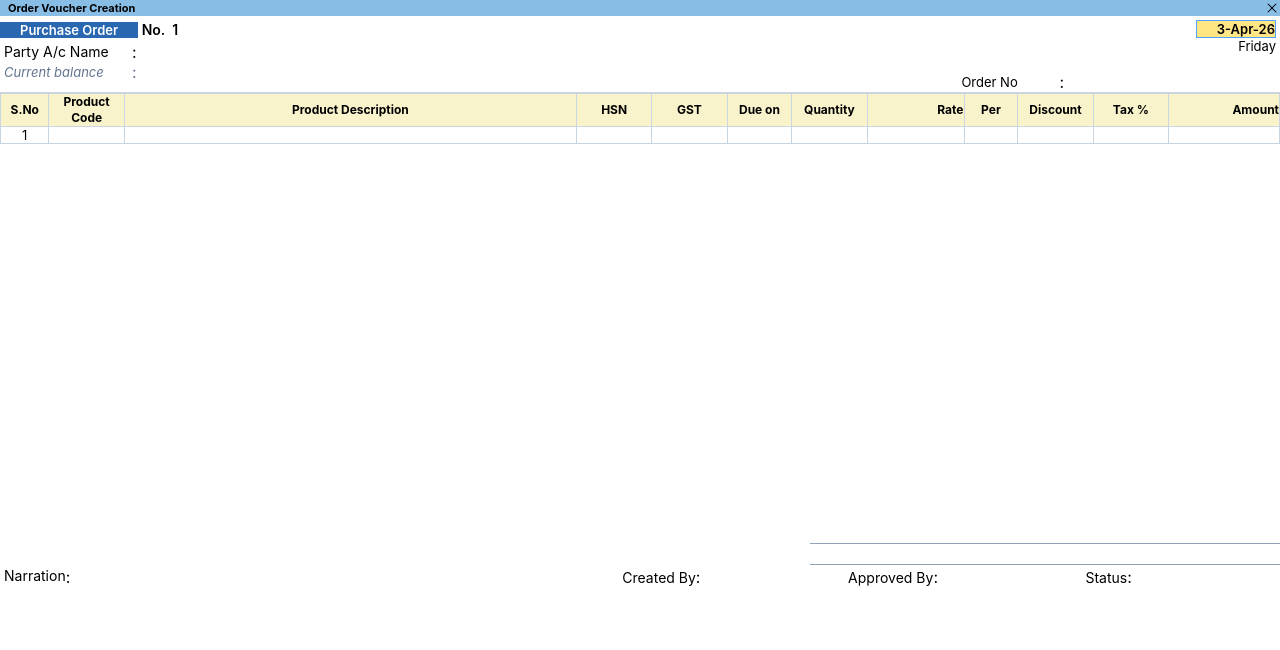
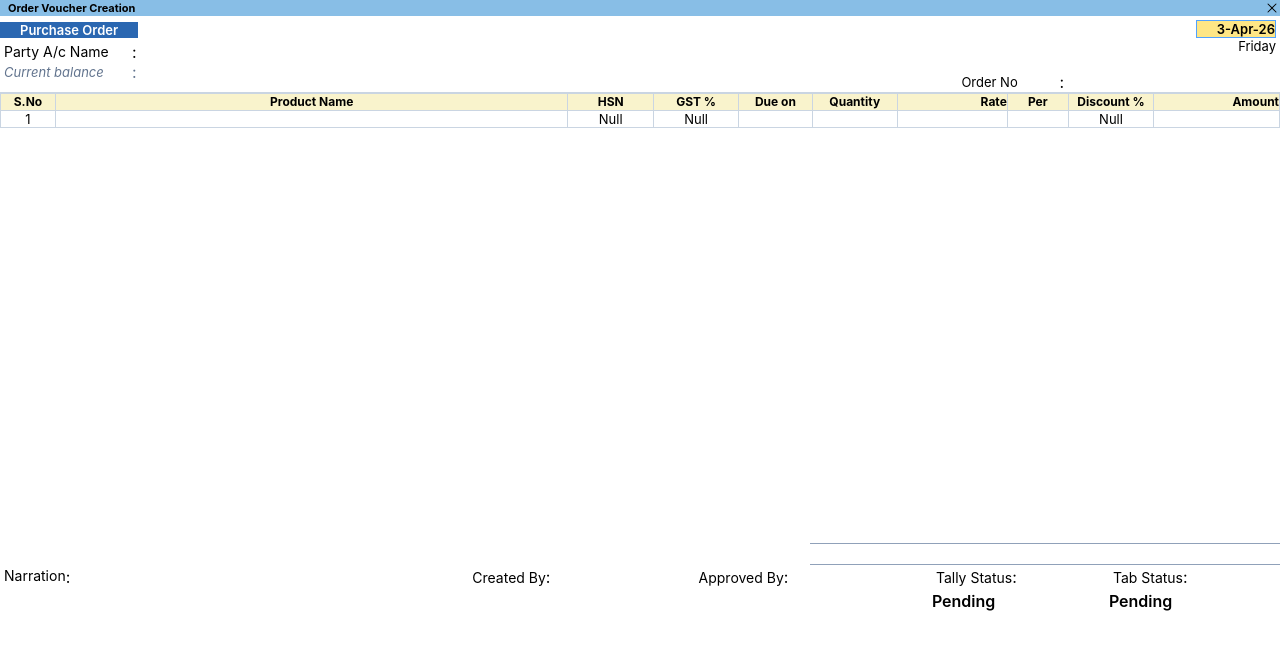
Before and after one commit to alibabakutty/kanishka_frontend_with_docker, a React (Vite) app: page /purchase_order in a window 1280 px wide. Shown: the top 650 px of the page. Built offline with nearby package versions, Linux system fonts and the light colour scheme.

Commit message:
now almost success to fetch purchase order for read only

```diff
--- a/src/components/purchase_order/PurchaseOrder.jsx
+++ b/src/components/purchase_order/PurchaseOrder.jsx
@@ -2,9 +2,8 @@ import { useEffect, useRef, useState } from "react";
 import axios from "axios";
 import Title from "../utils/Title";
 import Header from "../utils/Header";
-import SelectArea from "../utils/SelectArea";
 import VoucherSub from "../utils/VoucherSub";
-import Footer from "../utils/Footer"; // Import the new Footer component
+import Footer from "../utils/Footer";
 import { useParams } from "react-router-dom";
 
 const PurchaseOrder = () => {
@@ -50,7 +49,7 @@ const PurchaseOrder = () => {
     const [narration, setNarration] = useState("");
     const [createdBy, setCreatedBy] = useState("");
     const [approvedBy, setApprovedBy] = useState("");
-    const [status, setStatus] = useState("");
+    const [status, setStatus] = useState("pending");
     const [stockItem] = useState([
         { productCode: "10001", label: "Aquafina 1L", quantity: 40 },
         { productCode: "10002", label: "Kinley 1L", quantity: 40 },
@@ -64,6 +63,62 @@ const PurchaseOrder = () => {
     const display = tableData.length > 1 ? [{ label: "♦ End of List" }, ...filteredStockItem] : filteredStockItem
     const [totalQuantity, setTotalQuantity] = useState("");
     const [totalAmount, setTotalAmount] = useState("");
+
+    useEffect(() => {
+        const fetchOrderData = async () => {
+            try {
+                const token = localStorage.getItem('token');
+                const response = await axios.get(`http://localhost:8080/api/v1/purchase-orders/${id}`, {
+                    headers: { 'Authorization': `Bearer ${token}`}
+                });
+
+                const data = response.data;
+                // map api
+                setHeaderData({
+                    customerName: data.partyLedgerName,
+                    voucherNo: data.voucherNumber,
+                    voucherDate: data.voucherDate,
+                    voucherType: data.voucherType,
+                    orderNo: data.orderNo
+                });
+                // map inventoryentries to your tabledata state
+                if (data.inventoryEntries && data.inventoryEntries.length > 0){
+                    const mapperTableData = data.inventoryEntries.map(entry => ({
+                        productCode: entry.itemName,
+                        description: entry.itemName,
+                        hsn: '',
+                        gst: '',
+                        dueOn: data.voucherDate,
+                        quantity: entry.billedQty,
+                        rate: entry.itemRate,
+                        uom: entry.itemUom,
+                        discount: "",
+                        amount: Math.abs(entry.itemAmount).toFixed(2),
+                        allocation: [
+                            {
+                                dueOn: data.voucherDate,
+                                location: "♦ Any",
+                                batchNo: "♦ Any",
+                                quantity: entry.billedQty,
+                                rate: entry.itemRate,
+                                uom: entry.itemUom,
+                                discount: "",
+                                amount: Math.abs(entry.itemAmount).toFixed(2),
+                            }
+                        ]
+                    }));
+                    setTableData(mapperTableData);
+                }
+            } catch (error) {
+                console.error('Failed to fetch order:', error);
+                alert("Error fetching order details")
+            }
+        };
+
+        if (id){
+            fetchOrderData();
+        }
+    }, [id]);
 
     const handleInputChange = (e, rowIndex) => {
         const { value, name } = e.target;
@@ -207,7 +262,7 @@ const PurchaseOrder = () => {
 
     const onSelected = (e, item, rowIndex) => {
         const updatedTable = [...tableData];
-        updatedTable[rowIndex].productCode = item.label;
+        updatedTable[rowIndex].description = item.label;
         setSelectionItem(item.label);
         if (item.label !== "♦ End of List") {
             setShowSubForm(true);
@@ -279,17 +334,14 @@ const PurchaseOrder = () => {
                                     <th className="w-11.25 text-center border border-slate-300">
                                         S.No
                                     </th>
-                                    <th className="w-17.5 text-center border border-slate-300">
-                                        Product Code
-                                    </th>
                                     <th className="w-105 text-center border border-slate-300">
-                                        Product Description
+                                        Product Name
                                     </th>
                                     <th className="w-17.5 text-center border border-slate-300">
                                         HSN
                                     </th>
                                     <th className="w-17.5 text-center border border-slate-300">
-                                        GST
+                                        GST %
                                     </th>
                                     <th className="w-15 text-center border border-slate-300">
                                         Due on
@@ -304,11 +356,11 @@ const PurchaseOrder = () => {
                                         Per
                                     </th>
                                     <th className="w-17.5 text-center border border-slate-300">
-                                        Discount
+                                        Discount %
                                     </th>
-                                    <th className="w-17.5 text-center border border-slate-300">
+                                    {/* <th className="w-17.5 text-center border border-slate-300">
                                         Tax %
-                                    </th>
+                                    </th> */}
                                     <th className="w-25.75 text-right border border-slate-300">
                                         Amount
                                     </th>
@@ -323,41 +375,32 @@ const PurchaseOrder = () => {
                                         <td className="text-center border border-slate-300 bg-white">
                                             {rowIndex + 1}
                                         </td>
-                                        <td className="text-center border border-slate-300 bg-white">
+                                        <td className="border border-slate-300 bg-white">
                                             <input
-                                                ref={(input) =>
-                                                    (tableRefs.current[rowIndex * 2 + 0] = input)
-                                                }
-                                                onChange={(e) => handleInputChange(e, rowIndex)}
                                                 type="text"
+                                                ref={(input) => (tableRefs.current[rowIndex * 2 + 0] = input)}
                                                 className="w-full outline-0 focus:bg-amber-300"
-                                                name="productCode"
-                                                value={item.productCode}
-                                                onKeyDown={(e) => handleSelect(e, display, rowIndex)}
+                                                name="item.description"
+                                                value={item.description}
+                                                onKeyDown={(e) => {
+                                                    if (e.key === 'Enter') {
+                                                        setShowSubForm(true)
+                                                    }
+                                                }}
                                                 onFocus={() => {
                                                     setShowProduct(true);
                                                     setFocusedRow(rowIndex);
                                                 }}
                                                 onBlur={() => setShowProduct(false)}
                                             />
-                                            {showProduct && (
-                                                <SelectArea
-                                                    title="List of Stock Items"
-                                                    selectIndex={selectedProduct}
-                                                    data={display}
-                                                    onHandle={onSelected}
-                                                    extraParams={rowIndex}
-                                                />
-                                            )}
-                                        </td>
-                                        <td className="border border-slate-300 bg-white">
-                                            {item.description}
                                         </td>
                                         <td className="text-center border border-slate-300 bg-white">
-                                            {item.hsn}
+                                            {/* {item.hsn} */}
+                                            { "Null" }
                                         </td>
                                         <td className="text-center border border-slate-300 bg-white">
-                                            {item.gst ? item.gst + ' %' : ''}
+                                            {/* {item.gst ? item.gst + ' %' : ''} */}
+                                            { "Null" }
                                         </td>
                                         <td className="text-center border border-slate-300 bg-white">
                                             {item.dueOn}
@@ -372,10 +415,8 @@ const PurchaseOrder = () => {
                                             {item.uom}
                                         </td>
                                         <td className="text-center border border-slate-300 bg-white">
-                                            {item.discount ? item.discount + ' %' : ''}
-                                        </td>
-                                        <td className="text-center border border-slate-300 bg-white">
-                                            {item.tax ? item.tax + ' %' : ''}
+                                            {/* {item.discount ? item.discount + ' %' : ''} */}
+                                            { "Null" }
                                         </td>
                                         <td className="border border-slate-300 bg-white cursor-default">
                                             <input
@@ -388,7 +429,7 @@ const PurchaseOrder = () => {
                                                     (tableRefs.current[rowIndex * 2 + 1] = input)
                                                 }
                                                 onKeyDown={(e) => handleKeyDown(e, rowIndex, 1)}
-                                                readOnly
+                                                // readOnly
                                             />
                                         </td>
                                     </tr>
--- a/src/components/utils/Footer.jsx
+++ b/src/components/utils/Footer.jsx
@@ -37,7 +37,7 @@ const Footer = ({
                             }
                         }
                     }}
-                    className="h-5 text-[13px] resize-none focus:bg-[#fee8af] overflow-hidden outline-0 focus:border focus:border-blue-400 w-137.5 bg-transparent"
+                    className="h-5 text-[13px] resize-none focus:bg-[#fee8af] overflow-hidden outline-0 focus:border focus:border-blue-400 w-100 bg-transparent"
                     rows={1}
                 />
             </div>
@@ -46,7 +46,7 @@ const Footer = ({
                     <label className="text-[14px]" htmlFor="createdBy">
                         Created By
                     </label>
-                    <span className="mr-0.5">:</span>
+                    <span className="mr-1">:</span>
                     <input
                         type="text"
                         id="createdBy"
@@ -56,10 +56,10 @@ const Footer = ({
                     />
                 </div>
                 <div>
-                    <label className="text-[14px]" htmlFor="approvedBy">
+                    <label className="text-[14px] ml-1" htmlFor="approvedBy">
                         Approved By
                     </label>
-                    <span className="mr-0.5">:</span>
+                    <span className="mr-1">:</span>
                     <input
                         type="text"
                         id="approvedBy"
@@ -69,16 +69,29 @@ const Footer = ({
                     />
                 </div>
                 <div>
-                    <label className="text-[14px]" htmlFor="status">
-                        Status
+                    <label className="text-[14px] ml-1" htmlFor="status">
+                        Tally Status
                     </label>
-                    <span className="mr-0.5">:</span>
+                    <span className="mr-1">:</span>
                     <input
                         type="text"
                         id="status"
                         value={status}
                         onChange={(e) => setStatus(e.target.value)}
-                        className="w-37.5 h-5 resize-none focus:bg-[#fee8af] overflow-hidden outline-0 focus:border focus:border-blue-400 bg-transparent"
+                        className="w-24 h-5 resize-none focus:bg-[#fee8af] overflow-hidden outline-0 focus:border focus:border-blue-400 bg-transparent capitalize font-semibold"
+                    />
+                </div>
+                <div>
+                    <label className="text-[14px] ml-1" htmlFor="status">
+                        Tab Status
+                    </label>
+                    <span className="mr-1">:</span>
+                    <input
+                        type="text"
+                        id="status"
+                        value={status}
+                        onChange={(e) => setStatus(e.target.value)}
+                        className="w-24 h-5 resize-none focus:bg-[#fee8af] overflow-hidden outline-0 focus:border focus:border-blue-400 bg-transparent capitalize font-semibold"
                     />
                 </div>
             </div>
--- a/src/components/utils/Header.jsx
+++ b/src/components/utils/Header.jsx
@@ -1,4 +1,3 @@
-import SelectArea from './SelectArea';
 import { useEffect, useState } from 'react';
 
 const Header = ({ title, inputRefs, data, setData, tableRefs, isForex }) => {
@@ -6,19 +5,9 @@ const Header = ({ title, inputRefs, data, setData, tableRefs, isForex }) => {
 	const [selectIndex, setSelectIndex] = useState(0);
 	const [date, setDate] = useState({
 		startDate: '',
-		day:''
+		day: ''
 	})
-	const [customerName] = useState([
-		{ label: 'Ramco' },
-		{ label: 'Coramandal' },
-		{ label: 'Tnpl Ltd' },
-		{ label: 'JSWD' },
-		{ label: 'ASDF' },
-		{ label: 'QWER' },
-		{ label: 'ZXCV' },
-		{ label: 'HJKL' },
-		{ label: 'UIOP' },
-	]);
+	const [customerName] = useState([]);
 	const [filteredCustomer, setFilteredCustomer] = useState(customerName);
 
 	const handleChange = (e) => {
@@ -38,87 +27,69 @@ const Header = ({ title, inputRefs, data, setData, tableRefs, isForex }) => {
 		}
 	};
 
-	const handleFocus = (value) => {
-		setShowCustomer(true);
 
-		// Reset the filtered list to the full list of customers
-		setFilteredCustomer(customerName);
+	useEffect(() => {
+		setTimeout(() => {
+			inputRefs.current[0]?.focus();
+			inputRefs.current[0]?.setSelectionRange(0, 0);
+		}, 0);
+		// call formatter with the fetched data if it exists
+		if (data.voucherDate) {
+			dateFormatter(data.voucherDate);
+		} else {
+			dateFormatter()
+		}
 
-		if (value) {
-			// Find the index based on the input value before resetting
-			const index = customerName.findIndex((item) =>
-				item.label.toLowerCase().includes(value.toLowerCase())
-			);
-			// Set the select index to the matching customer or 0 if no match
-			setSelectIndex(index !== -1 ? index : 0);
-		} else {
-			// If no value, set the index to the first item
-			setSelectIndex(0);
+	}, [data.voucherDate]);
+
+	const dateFormatter = (inputdate) => {
+		const monthsShort = ['Jan', 'Feb', 'Mar', 'Apr', 'May', 'Jun', 'Jul', 'Aug', 'Sep', 'Oct', 'Nov', 'Dec'];
+
+		const parseDate = (dateString) => {
+			if (!dateString) return new Date();
+
+			// Try parsing standard ISO format (YYYY-MM-DD) first
+			const standardDate = new Date(dateString);
+			if (!isNaN(standardDate.getTime())) return standardDate;
+
+			// Fallback to your custom dash/dot/slash logic
+			const parts = dateString.split(/[-./]/);
+			if (parts.length === 3) {
+				let day = Number(parts[0]);
+				let month = isNaN(parts[1])
+					? monthsShort.indexOf(parts[1].charAt(0).toUpperCase() + parts[1].slice(1, 3).toLowerCase())
+					: Number(parts[1]) - 1;
+				let year = parts[2].length === 2 ? 2000 + Number(parts[2]) : Number(parts[2]);
+				return new Date(year, month, day);
+			}
+			return new Date();
+		};
+
+		const currentDate = parseDate(inputdate);
+
+		let d = String(currentDate.getDate());
+		let m = monthsShort[currentDate.getMonth()];
+		let y = String(currentDate.getFullYear()).slice(2);
+
+		// Update the visual state (DD-MMM-YY)
+		setDate((prev) => ({ ...prev, startDate: `${d}-${m}-${y}` }));
+
+		// Update the Day Name
+		getDayName(currentDate);
+
+		// Update the parent data ONLY if it's different to avoid infinite loops
+		const dateStamp = `${currentDate.getFullYear()}-${currentDate.getMonth() + 1}-${currentDate.getDate()}`;
+		if (data.voucherDate !== dateStamp) {
+			setData((prevData) => ({ ...prevData, voucherDate: dateStamp }));
 		}
 	};
-	useEffect(()=>{
-		setTimeout(() => {
-			inputRefs.current[0]?.focus();
-		inputRefs.current[0]?.setSelectionRange(0,0);
 
-		}, 0)
-		dateFormatter()
-
-	},[])
-	const dateFormatter = (inputdate) => {
-	const monthsShort = [
-		'Jan',
-		'Feb',
-		'Mar',
-		'Apr',
-		'May',
-		'Jun',
-		'Jul',
-		'Aug',
-		'Sep',
-		'Oct',
-		'Nov',
-		'Dec',
-	];
-	const parseDate = (dateString) => {
-		const parts = dateString.split(/[-./]/);
-		let day, month, year;
-
-		if (parts.length === 3) {
-			day = Number(parts[0]);
-			if (isNaN(parts[1])) {
-				month = monthsShort.indexOf(
-					parts[1].charAt(0).toUpperCase() + parts[1].slice(1, 3).toLowerCase()
-				);
-			} else {
-				month = Number(parts[1]) - 1;
-			}
-			year = parts[2].length == 2 ? 2000 + Number(parts[2]) : Number(parts[2]);
-		} else {
-			return new Date();
-		}
-		return new Date(year, month, day);
+	const getDayName = (dateObj) => {
+		const daysOfWeek = ["Sunday", "Monday", "Tuesday", "Wednesday", "Thursday", "Friday", "Saturday"];
+		const dayIndex = dateObj.getDay();
+		setDate((prev) => ({ ...prev, day: daysOfWeek[dayIndex] }));
 	};
 
-	const currentDate = inputdate ? parseDate(inputdate) : new Date();
-
-	let day = String(currentDate.getDate()); // Get day and ensure it's 2 digits
-	let month = monthsShort[currentDate.getMonth()]; // Get month name
-	let year = String(currentDate.getFullYear()).slice(2);
-	setDate((prev) => ({ ...prev, startDate: `${day}-${month}-${year}` }));
-	const dateStamp = `${currentDate.getFullYear()}-${
-		currentDate.getMonth() + 1
-	}-${currentDate.getDate()}`;
-
-	setData((prevData) => ({ ...prevData, voucherDate: dateStamp }));
-	getDayName(`${day}-${month}-${year}`);
-	setData((prevData) => ({ ...prevData, voucherType: title }));
-	};
-	const getDayName = (item) => {
-		const daysOfWeek = ["Sunday", "Monday", "Tuesday", "Wednesday", "Thursday", "Friday", "Saturday"];
-		const today = new Date(item).getDay();
-		setDate((prev) => ({...prev, day:daysOfWeek[today]}))
-	};
 	const handleSelect = (e, data) => {
 		if (selectIndex < filteredCustomer.length) {
 			if (e.key === 'ArrowUp' && selectIndex > 0) {
@@ -167,7 +138,8 @@ const Header = ({ title, inputRefs, data, setData, tableRefs, isForex }) => {
 						{title}
 					</label>
 					<span className="text-[14px] font-semibold">
-						&nbsp;No.&nbsp;&nbsp;1
+						{/* &nbsp;No.&nbsp;&nbsp;1 */}
+						<input type="text" />
 					</span>
 				</div>
 
@@ -184,23 +156,17 @@ const Header = ({ title, inputRefs, data, setData, tableRefs, isForex }) => {
 						}
 						name="customerName"
 						autoComplete="off"
-						onChange={handleChange}
 						value={data.customerName}
 						type="text"
-						onKeyDown={(e) => handleSelect(e, filteredCustomer)}
-						onFocus={(e) => handleFocus(e.target.value)}
-						onBlur={() => setShowCustomer(false)}
-						id="custNo"
+						onKeyDown={(e) => {
+							if (e.key === 'Enter') {
+								tableRefs.current[0]?.focus()
+								setSelectIndex(0)
+							}
+						}}
 						className="w-60 border border-transparent focus:bg-[#fee8af] focus:border-blue-500 text-[13px] pl-0.5 bg-transparent outline-0 font-semibold"
+						readOnly
 					/>
-					{ShowCustomer && (
-						<SelectArea
-							title={'List of Ledger Accounts'}
-							data={filteredCustomer}
-							selectIndex={selectIndex}
-							onHandle={updateData}
-						/>
-					)}
 				</div>
 
 				<div className="flex leading-4 px-1 my-0.5">
--- a/src/components/utils/SelectArea.jsx
+++ b/src/components/utils/SelectArea.jsx
@@ -67,6 +67,7 @@ const SelectArea = ({ title, data, selectIndex, onHandle, extraParams }) => {
 									{item.stockItemCode && item.stockItemCode + ' - '}
 									{item.label || item.stockItemName}
 									{item.stockCategoryName}
+									{item.description}
 									{item.stockGroupName}
 									{item.unitSymbolName}
 									{item.godownName}
```
Also changed, not shown: src/components/utils/VoucherSub.jsx (+2 -13 lines).
